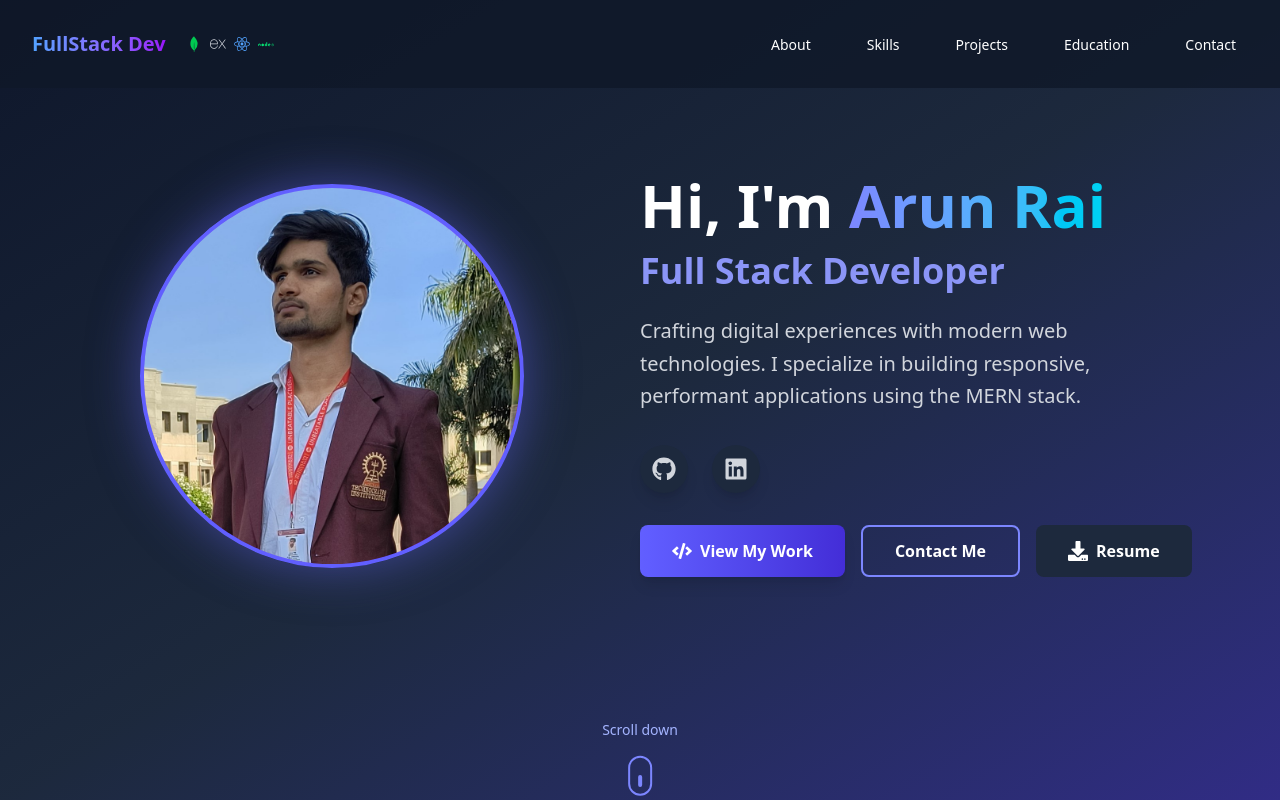
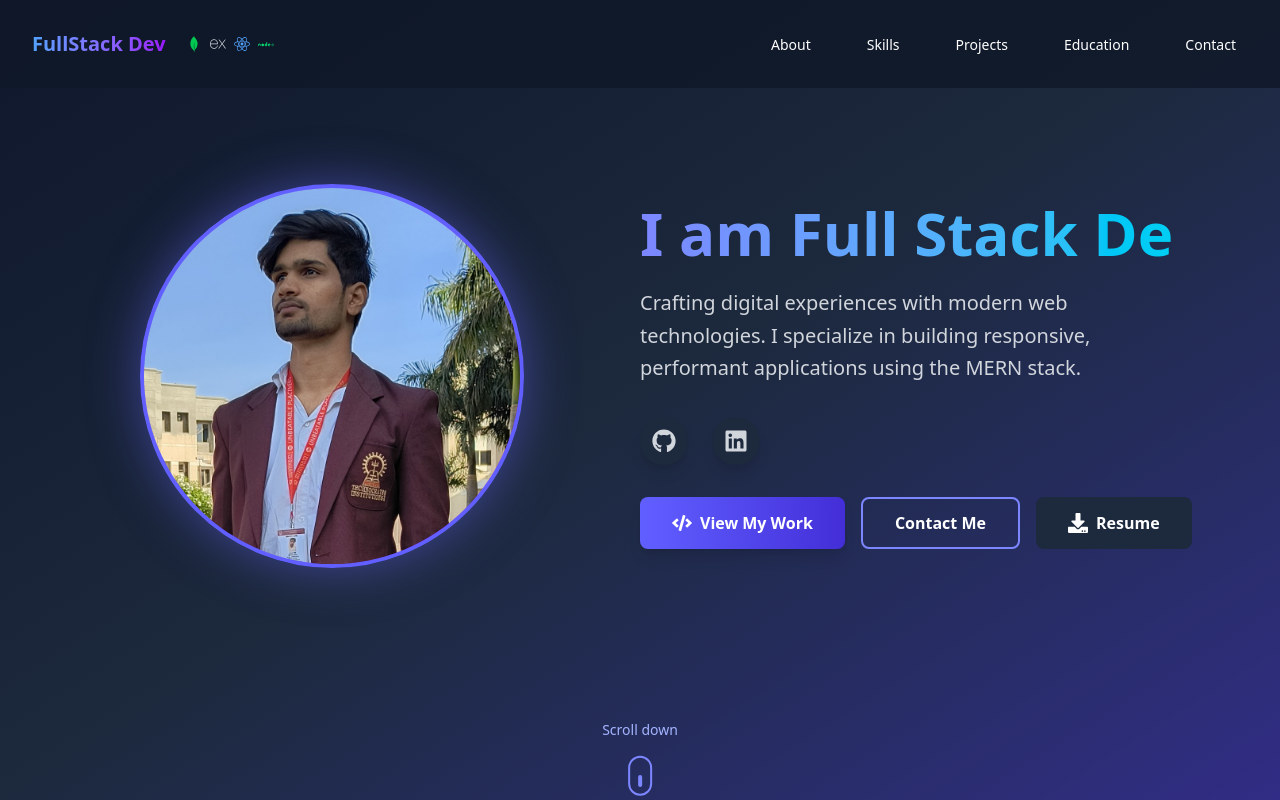
Before and after one commit to Arunrai0752/Portfolio, a React (Vite) app: page / in a window 1280 px wide. Shown: the top 800 px of the page. Built offline with nearby package versions, Linux system fonts and the light colour scheme.

Commit message:
Some check iAnd changes in Hero

```diff
--- a/package.json
+++ b/package.json
@@ -21,9 +21,11 @@
     "react-icons": "^5.5.0",
     "react-intersection-observer": "^9.16.0",
     "react-router-dom": "^7.6.3",
+    "react-simple-typewriter": "^5.0.1",
     "swiper": "^11.2.10",
     "tailwindcss": "^4.1.11",
-    "three": "^0.179.1"
+    "three": "^0.179.1",
+    "typewriter-effect": "^2.22.0"
   },
   "devDependencies": {
     "@eslint/js": "^9.30.1",
--- a/src/components/Hero.jsx
+++ b/src/components/Hero.jsx
@@ -3,6 +3,8 @@ import { motion } from "framer-motion";
 import { FaGithub, FaLinkedin, FaTwitter, FaCode, FaServer, FaDownload } from "react-icons/fa";
 import { SiJavascript, SiReact, SiNodedotjs, SiMongodb, SiExpress } from "react-icons/si";
 import Arunimg from "../assets/ArunImg.jpg";
+import { Typewriter } from "react-simple-typewriter";
+
 
 const Hero = () => {
   const container = {
@@ -44,38 +46,9 @@ const Hero = () => {
     }
   };
 
-  const floatingVariants = {
-    float: {
-      y: [-10, 10],
-      transition: {
-        y: {
-          duration: 3,
-          repeat: Infinity,
-          repeatType: "reverse",
-          ease: "easeInOut"
-        }
-      }
-    }
-  };
 
-  const techIconVariants = {
-    hidden: { opacity: 0, scale: 0 },
-    visible: (i) => ({
-      opacity: 1,
-      scale: 1,
-      transition: {
-        delay: i * 0.1,
-        type: "spring",
-        stiffness: 100,
-        damping: 10
-      }
-    }),
-    hover: {
-      scale: 1.2,
-      color: "#6366f1",
-      transition: { duration: 0.2 }
-    }
-  };
+
+
 
   return (
     <section
@@ -83,7 +56,7 @@ const Hero = () => {
       className="relative flex flex-col md:flex-row justify-center items-center w-full min-h-screen bg-gradient-to-br from-slate-900 via-slate-800 to-indigo-900 px-6 pt-24 md:pt-0 pb-12 overflow-hidden"
     >
 
-
+{/* Image Circle */}
       <motion.div
         className="w-full md:w-[50%] flex justify-center items-center mb-12 md:mb-0 relative"
         initial="hidden"
@@ -102,11 +75,6 @@ const Hero = () => {
             className="w-full h-full object-cover"
           />
 
-
-
-
-
-
         </motion.div>
       </motion.div>
 
@@ -114,37 +82,35 @@ const Hero = () => {
 
 
 
-
+{/* Name ANd Profeccion */}
       <motion.div
         className="w-full md:w-[50%] text-center md:text-left z-10"
         initial="hidden"
         animate="visible"
         variants={container}
       >
+
         <motion.div variants={item}>
           <motion.h1
-            className="text-4xl md:text-5xl lg:text-6xl font-bold text-white mb-4"
+            className="text-4xl md:text-5xl lg:text-6xl font-bold text-white mb-6"
             whileHover={{ scale: 1.02 }}
           >
-            Hi, I'm <span className="text-transparent bg-clip-text bg-gradient-to-r from-indigo-400 to-cyan-400">Arun Rai</span>
+            <span className="text-transparent bg-clip-text bg-gradient-to-r from-indigo-400 to-cyan-400">
+              I am
+              <Typewriter
+                words={[' Arun Rai', ' Full Stack Developer']}
+                loop={Infinity}
+                cursor
+                cursorStyle="|"
+                typeSpeed={200}
+                deleteSpeed={20}
+                delaySpeed={1500}
+              />
+            </span>
           </motion.h1>
         </motion.div>
 
-        <motion.div variants={item}>
-          <motion.h2
-            className="text-2xl md:text-3xl lg:text-4xl font-semibold text-gray-200 mb-6"
-            animate={{
-              color: ["#e5e7eb", "#818cf8", "#e5e7eb"],
-            }}
-            transition={{
-              duration: 4,
-              repeat: Infinity,
-              repeatType: "reverse"
-            }}
-          >
-            Full Stack Developer
-          </motion.h2>
-        </motion.div>
+
 
         <motion.div variants={item}>
           <motion.p
@@ -225,7 +191,6 @@ const Hero = () => {
           <motion.a
             href="Arun_FullStackDev _Resume.pdf"
             download={"Arun_FullStackDev _Resume.pdf"}
-
             className="px-8 py-3 bg-slate-800 text-white font-semibold rounded-lg text-center flex items-center justify-center gap-2"
             whileHover={{
               scale: 1.05,
@@ -240,6 +205,8 @@ const Hero = () => {
         </motion.div>
       </motion.div>
 
+
+{/* Scroll Button */}
       <motion.div
         className="absolute bottom-3 left-1/2 transform -translate-x-1/2 flex flex-col items-center text-indigo-300"
         initial={{ opacity: 0 }}
```
Also changed, not shown: 1 other file (tests, documents, lock files or other folders).
